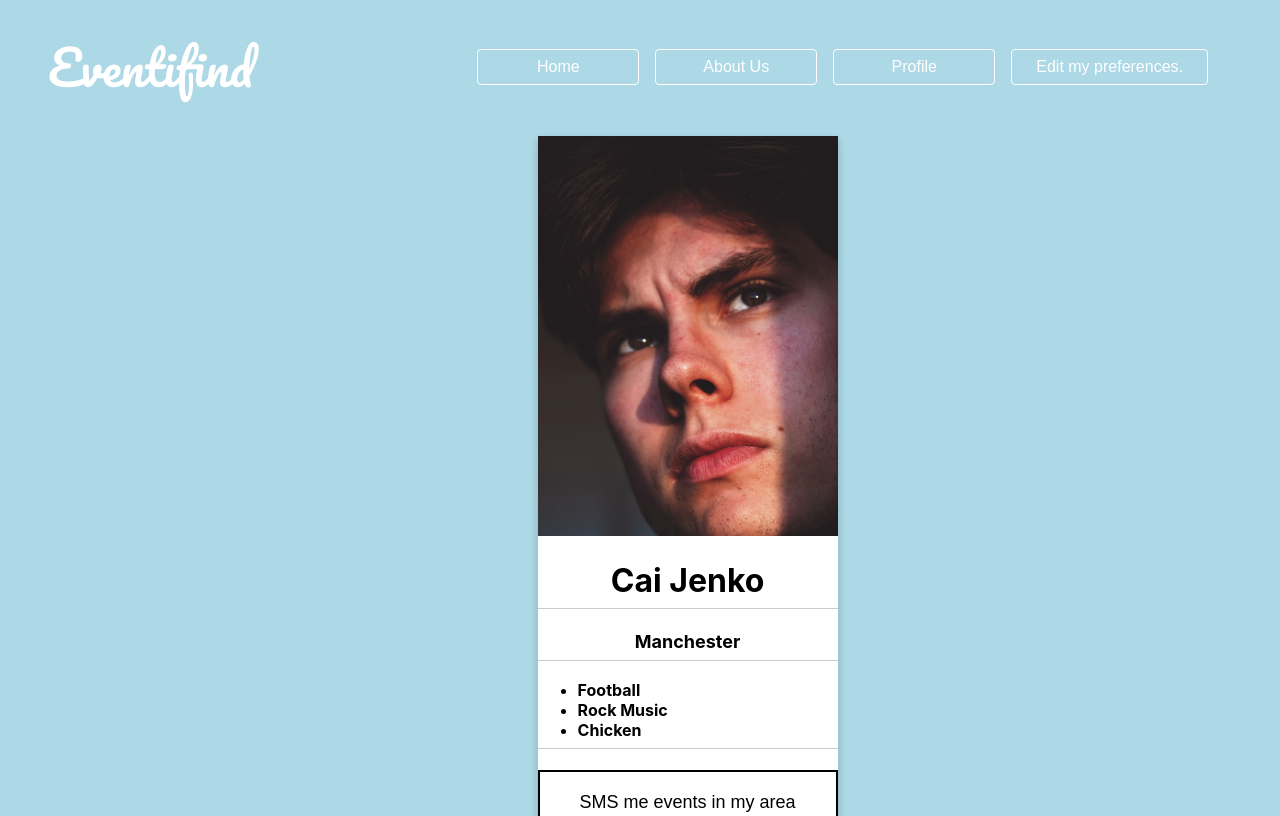
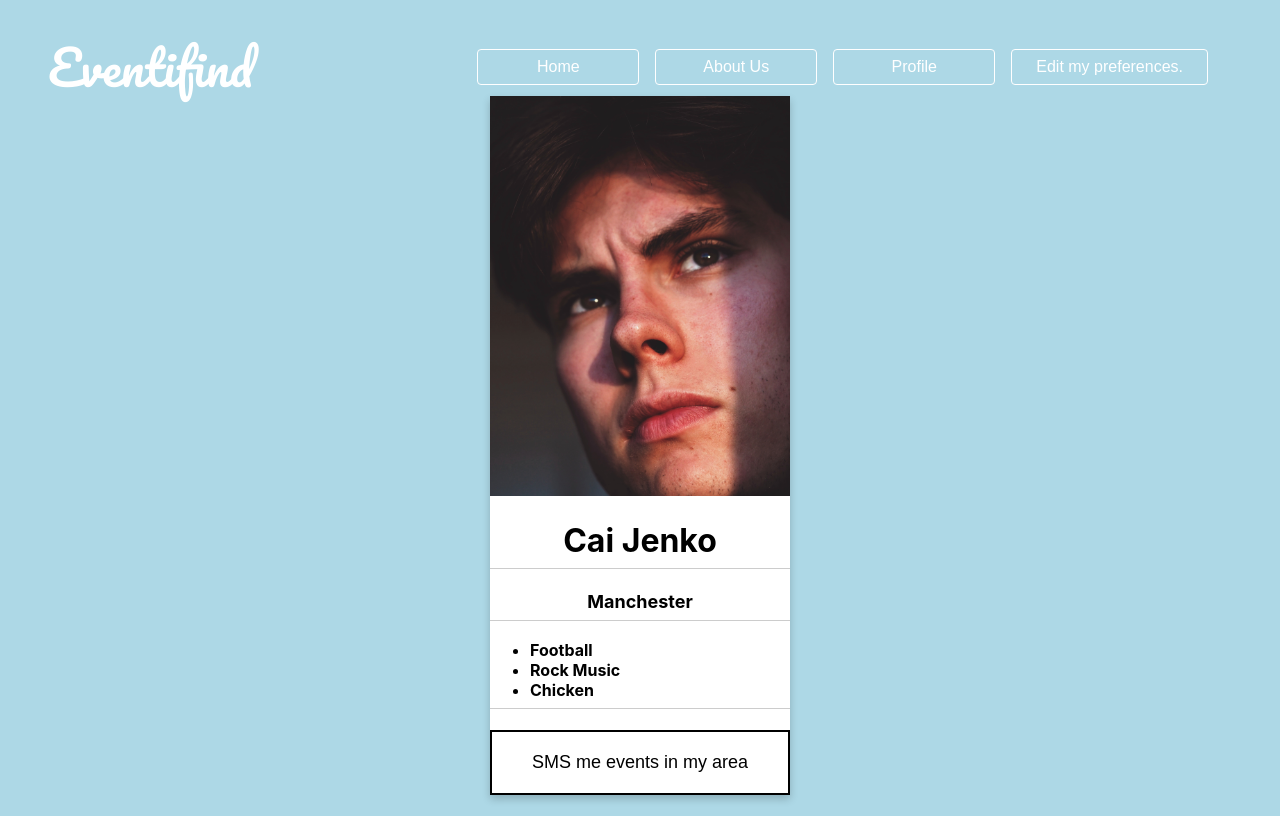
Before and after one commit to Nevnet99/Hack100, a React (Create React App) app: page /ProfilePage in a window 1280 px wide. Shown: the top 816 px of the page. Built offline with nearby package versions, Linux system fonts and the light colour scheme.

Commit message:
pp2 fided

```diff
--- a/src/styles/ProfilePage2.css
+++ b/src/styles/ProfilePage2.css
@@ -1,11 +1,11 @@
-body{
+body {
   background-color: lightblue;
 }
 
 .cai {
   color: black;
   border-bottom: 1px solid #ccc;
-    padding-bottom: 8px
+  padding-bottom: 8px;
 }
 .card {
   box-shadow: 0 4px 8px 0 rgba(0, 0, 0, 0.2);
@@ -14,23 +14,20 @@ body{
   text-align: center;
   font: arial;
   background-color: white;
-    display: table-cell;
-    position: fixed;
-    top: 17%;
-    left: 42%;
+  margin-top: 6em;
 }
 .title {
   color: black;
   font-size: 18px;
   border-bottom: 1px solid #ccc;
-    padding-bottom: 8px
+  padding-bottom: 8px;
 }
 .list {
   color: black;
   font-size: 16px;
   text-align: left;
   border-bottom: 1px solid #ccc;
-    padding-bottom: 8px
+  padding-bottom: 8px;
 }
 .image {
   width: 100%;
@@ -46,8 +43,8 @@ button {
   cursor: pointer;
   width: 100%;
   font-size: 18px;
-
 }
-button:hover, a:hover {
+button:hover,
+a:hover {
   opacity: 0.7;
 }
```
Lines whose indentation alone changed are shown as unchanged.
